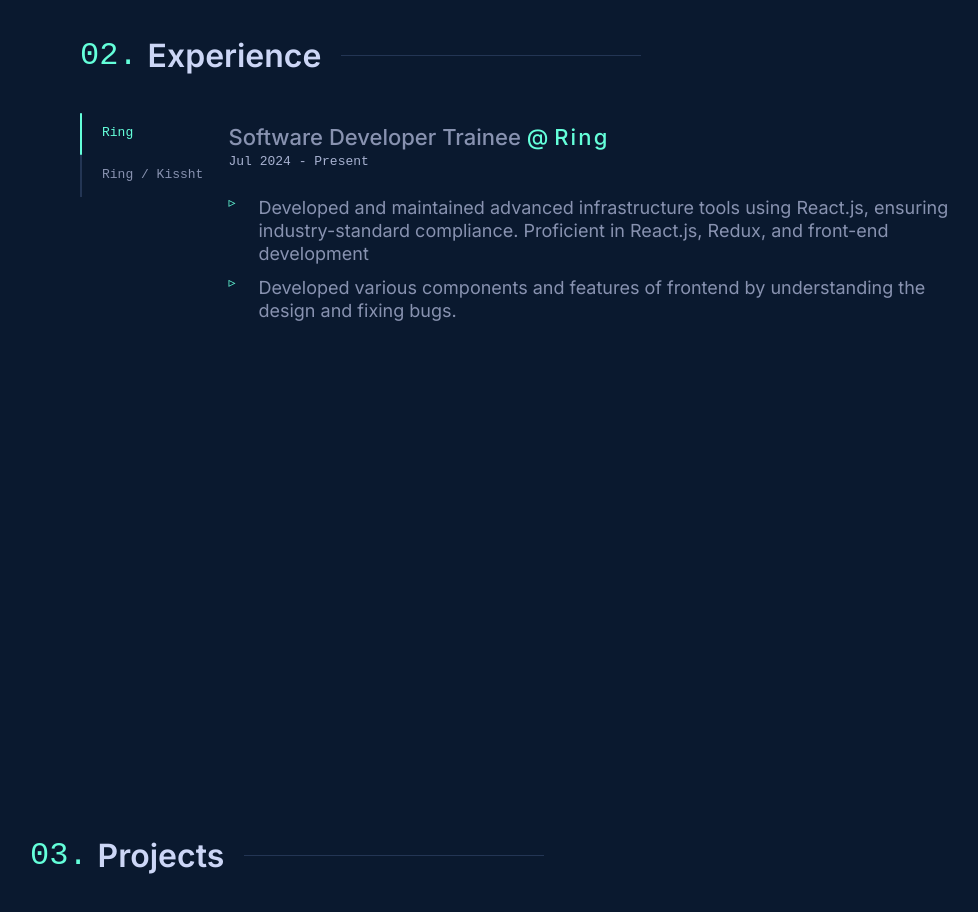
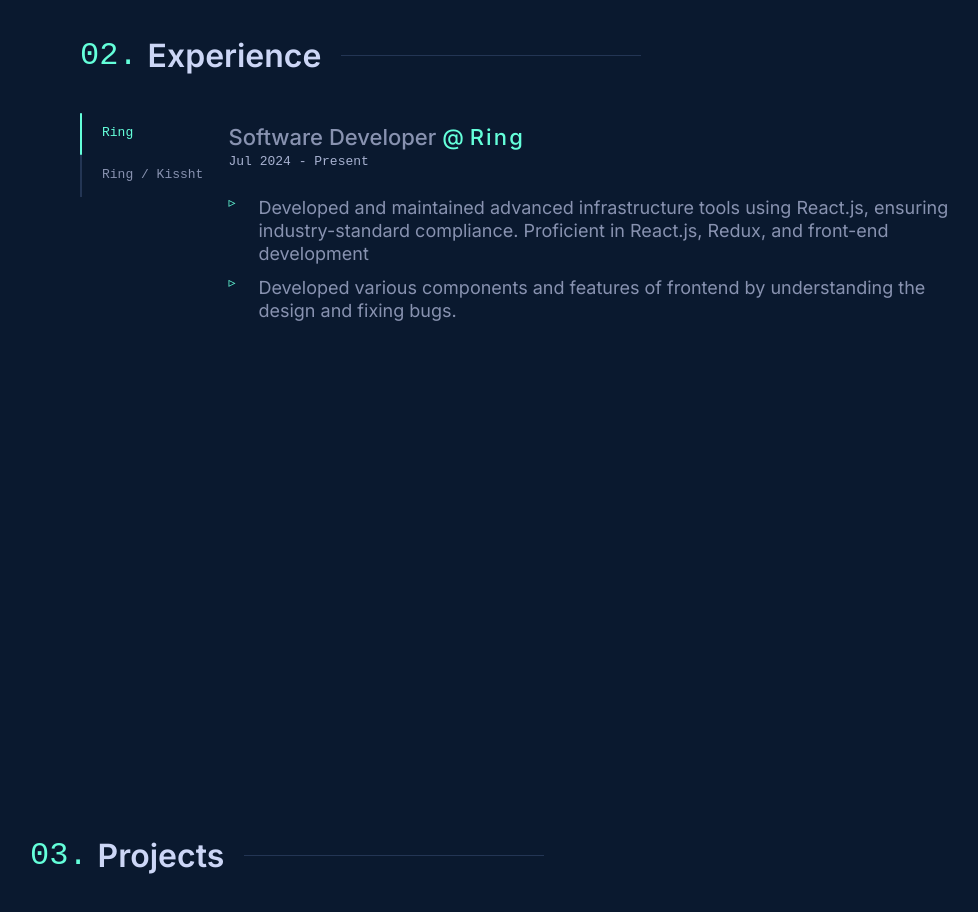
Before and after one commit to kavishshahh/portfolio-ks, a Next.js app: page / in a window 1280 px wide. Shown: the part 1480-2392 px from the top of the page, without its empty margins (110-1088 px from the left). Built offline with nearby package versions, Linux system fonts and the light colour scheme.

Commit message:
removed word trainee for job

```diff
--- a/components/sections/Experience/Experience.jsx
+++ b/components/sections/Experience/Experience.jsx
@@ -7,7 +7,7 @@
   const jobs = {
     ring1: {
       id: 0,
-      title: "Software Developer Trainee",
+      title: "Software Developer",
       company: "Ring",
       date: "Jul 2024 - Present",
       responsibilities: [
```
